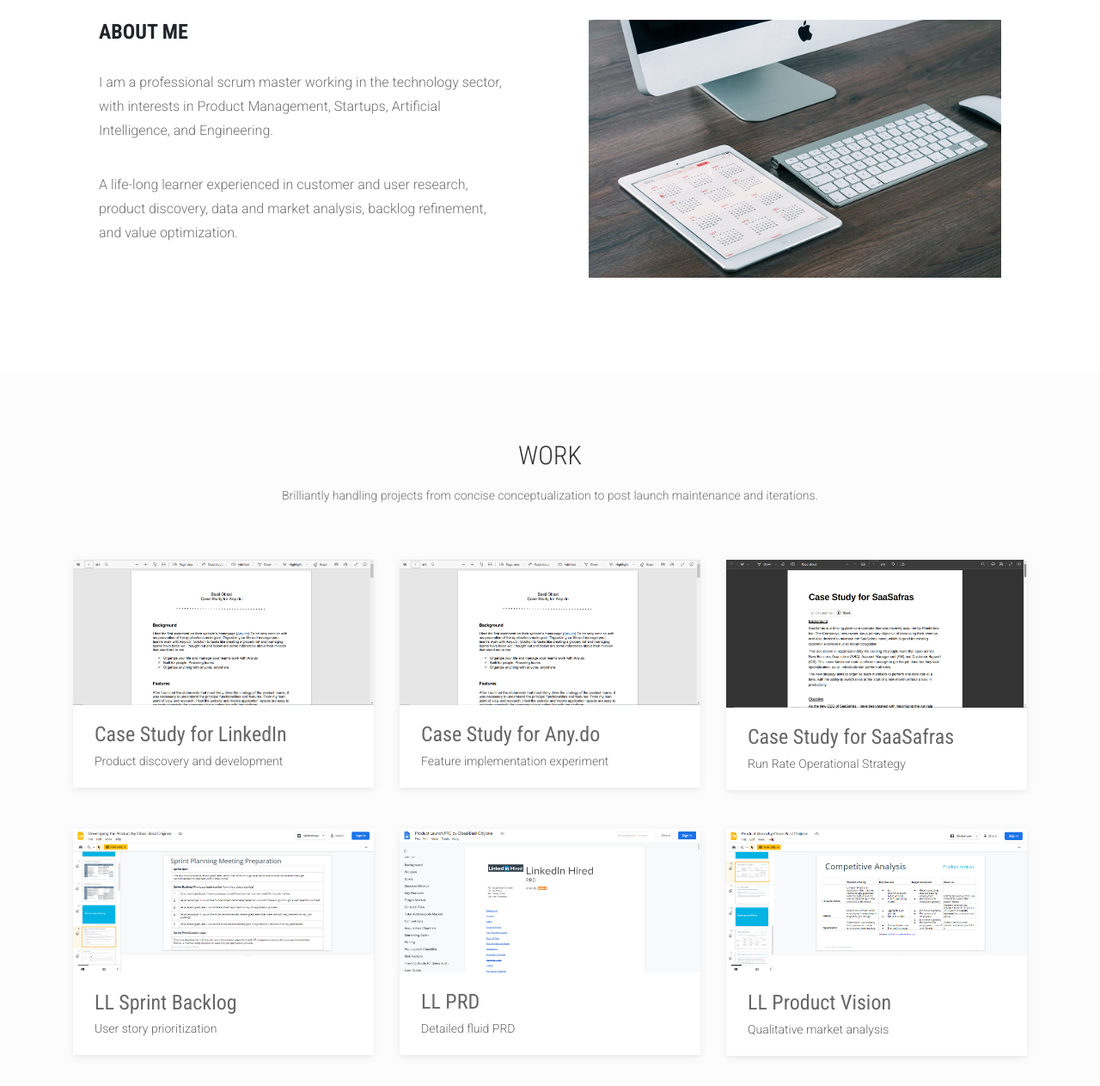
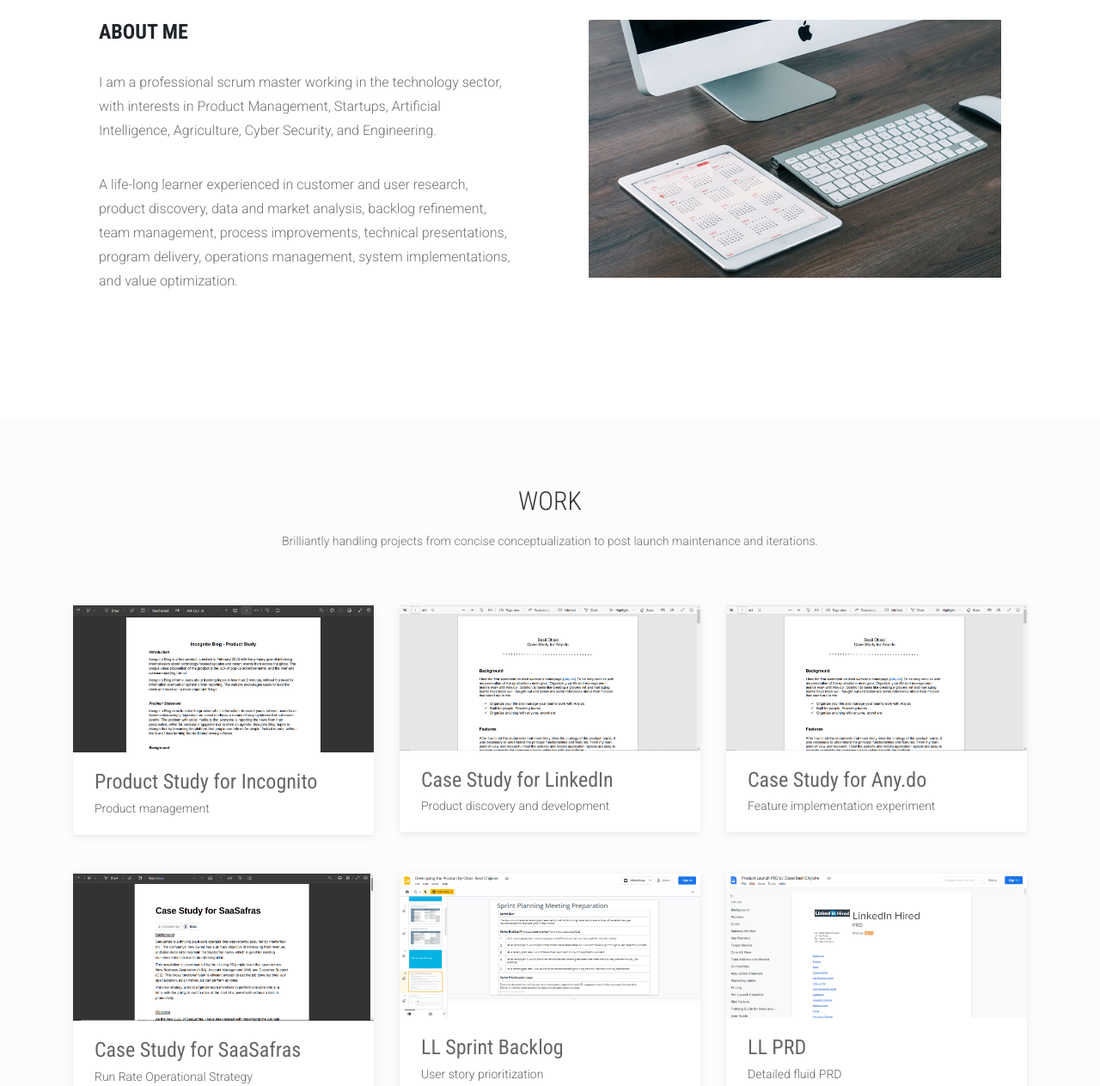
Before and after one commit to general260/portfoliov3, a plain HTML site: page index.html in a window 1280 px wide. Shown: the part 894-2157 px from the top of the page at 86% size. Drawn offline with Linux system fonts and the light colour scheme; files whose address does not match are found by name; a web font is replaced by a local one.

Commit message:
Product Study Update

```diff
--- a/index.html
+++ b/index.html
@@ -5,7 +5,7 @@
         ================================================== -->
         <meta charset="utf-8">
         <meta http-equiv="Content-Type" content="text/html; charset=utf-8">
-        <title>Basil, PSM</title>
+        <title>Basil</title>
         <meta name="description" content="Personal Portfolio Website">
         <meta name="keywords" content="Product Management, Web Development">
         <meta name="author" content="Basil">
@@ -104,10 +104,10 @@ About Section Start
             ABOUT ME
           </h2>
           <p>
-            I am a professional scrum master working in the technology sector, with interests in Product Management, Startups, Artificial Intelligence, and Engineering.
+            I am a professional scrum master working in the technology sector, with interests in Product Management, Startups, Artificial Intelligence, Agriculture, Cyber Security, and Engineering.
           </p>
           <p>
-            A life-long learner experienced in customer and user research, product discovery, data and market analysis, backlog refinement, and value optimization.
+            A life-long learner experienced in customer and user research, product discovery, data and market analysis, backlog refinement, team management, process improvements, technical presentations, program delivery, operations management, system implementations, and value optimization.
           </p>
         </div>
 
@@ -135,6 +135,26 @@ Work Section Start
       </p>
     </div>
     <div class="row">
+      <div class="col-md-4 col-sm-6">
+        <figure class="wow fadeInLeft animated portfolio-item" data-wow-duration="500ms" data-wow-delay="0ms">
+          <div class="img-wrapper">
+            <img src="images/portfolio/item-16.PNG" class="img-fluid" alt="this is a title">
+            <div class="overlay">
+              <div class="buttons">
+                <a href="https://www.keepandshare.com/doc12/257536/product-study-for-incognito-blog-by-basil-obasi-pdf-369k?dn=y&dnad=y" target="_blank" rel="noopener">Read More</a>
+              </div>
+            </div>
+          </div>
+          <figcaption>
+            <h4>
+                Product Study for Incognito
+            </h4>
+            <p>
+              Product management
+            </p>
+          </figcaption>
+        </figure>
+      </div>
       <div class="col-md-4 col-sm-6">
         <figure class="wow fadeInLeft animated portfolio-item" data-wow-duration="500ms" data-wow-delay="0ms">
           <div class="img-wrapper">
@@ -305,7 +325,7 @@ Work Section Start
         <div class="container">
             <div class="row content-justify-between">
                 <div class="col-md-8 col-12 text-center text-lg-left text-md-left">
-                    <p class="copyright">Developed and Designed with <a href="#">Love</a>, by Basil, PSM.<br>
+                    <p class="copyright">Developed and Designed with <a href="#">Love</a> by Basil<br>
                     </p>
                 </div>
                 <div class="col-md-4 col-12">
```
Also changed, not shown: work.html (+22 -2 lines), images/portfolio/item-16.png (added).
